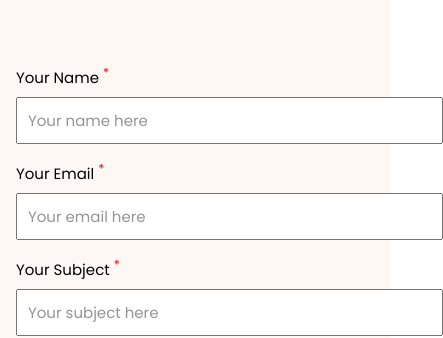
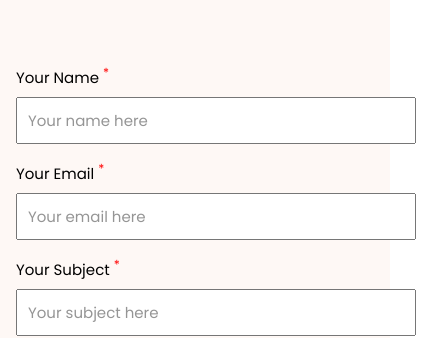
Before and after one commit to prajwalmandlik/Flare-global-soft, a React (Create React App) app: page /Contact in a window 390 px wide. Shown: the part 506-844 px from the top of the page, 443 px wide, since content can reach past the window. Built offline with nearby package versions, Linux system fonts and the light colour scheme.

Commit message:
Update contact.css

```diff
--- a/src/components/contact/contact.css
+++ b/src/components/contact/contact.css
@@ -121,8 +121,7 @@
 
   /* For small devices */
   @media screen and (max-width: 450px) {
-    .contact-form textarea input {
+    .form-fild {
         max-width: 400px;
-        /* margin: 3rem 1rem; */
     }
   }
```
